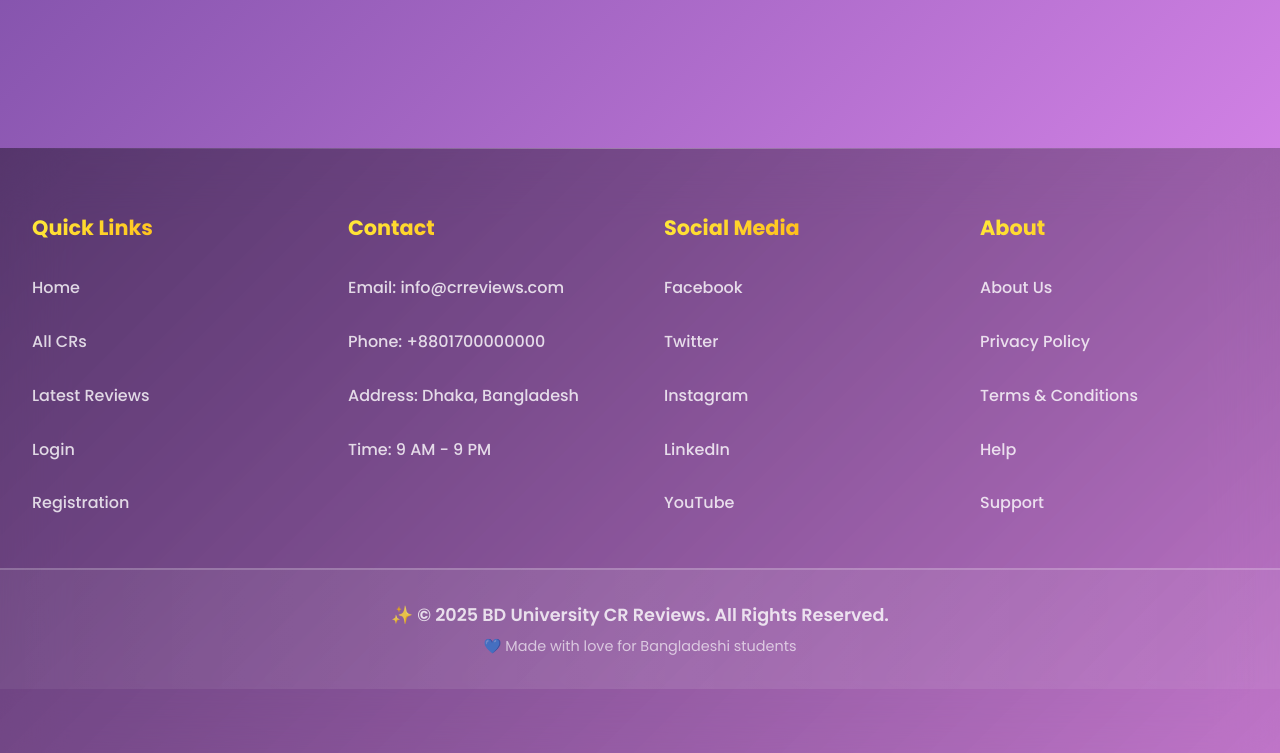
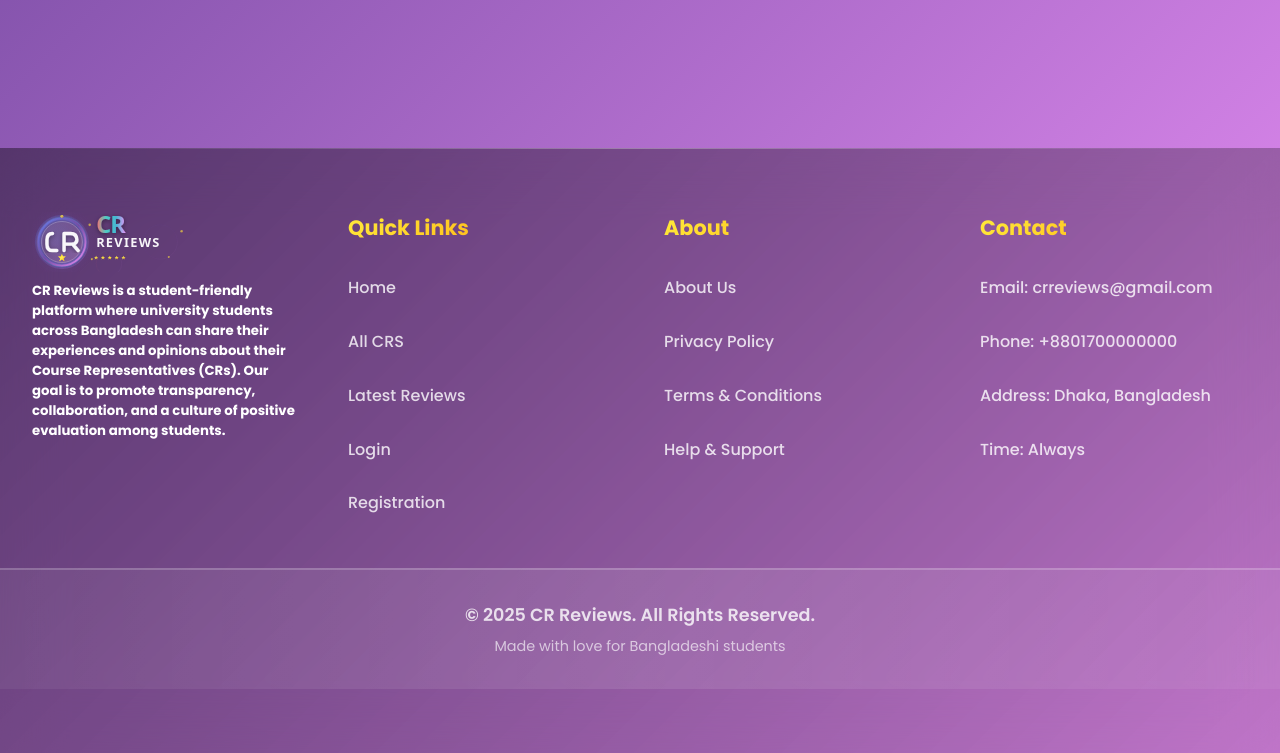
Before and after one commit to MNR-Tushar/crreviews, a Django app: page /all_cr/ in a window 1280 px wide. Shown: the part 2664-3417 px from the top of the page. Run offline with Django 5.2, Linux system fonts and the light colour scheme; data comes from the database, SQL or seed files in the repository; both versions use the stored data as it was after the commit.

Commit message:
footer is working...

```diff
--- a/templates/footer.html
+++ b/templates/footer.html
@@ -1,43 +1,47 @@
+{% load static %}
 <footer class="footer">
         <div class="footer-content">
+
+            <div class="footer-section">
+                <h2><img src="{% static 'logo.svg' %}" alt="CR Reviews" style="height: 60px; margin-right: 10px;"></h2>
+                <h5 style=" font-weight:200px ">CR Reviews is a student-friendly platform where university students across Bangladesh can share their experiences and opinions about their Course Representatives (CRs). Our goal is to promote transparency, collaboration, and a culture of positive evaluation among students.</h5>
+
+            </div>
+
             <div class="footer-section">
                 <h3>Quick Links</h3>
                 <a href="{% url 'home' %}">Home</a>
-                <a href="{% url 'all_cr' %}">All CRs</a>
+                <a href="{% url 'all_cr' %}">All CRS</a>
                 <a href="{% url 'latest_reviews' %}"> Latest Reviews</a>
+                {% if not user.is_authenticated %}
                 <a href="{% url 'login' %}">Login</a>
                 <a href="{% url 'registration' %}"> Registration</a>
+                {% endif %}
             </div>
-            <div class="footer-section">
-                <h3>Contact</h3>
-                <a href="mailto:info@crreviews.com"> Email: info@crreviews.com</a>
-                <a href="tel:+8801700000000"> Phone: +8801700000000</a>
-                <a href="#"> Address: Dhaka, Bangladesh</a>
-                <a href="#"> Time: 9 AM - 9 PM</a>
-            </div>
-            <div class="footer-section">
-                <h3>Social Media</h3>
-                <a href="#"> Facebook</a>
-                <a href="#"> Twitter</a>
-                <a href="#"> Instagram</a>
-                <a href="#"> LinkedIn</a>
-                <a href="#"> YouTube</a>
-            </div>
+
             <div class="footer-section">
                 <h3>About</h3>
                 <a href="#"> About Us</a>
                 <a href="#"> Privacy Policy</a>
                 <a href="#"> Terms & Conditions</a>
-                <a href="#"> Help</a>
-                <a href="#"> Support</a>
+                <a href="#"> Help & Support</a>
             </div>
+
+             <div class="footer-section">
+                <h3>Contact</h3>
+                <a href="mailto:info@crreviews.com"> Email: crreviews@gmail.com</a>
+                <a href="tel:+8801700000000"> Phone: +8801700000000</a>
+                <a href="#"> Address: Dhaka, Bangladesh</a>
+                <a href="#"> Time: Always</a>
+            </div>
+
         </div>
         <div style="text-align: center; padding: 2rem; border-top: 2px solid rgba(255,255,255,0.2); margin-top: 2rem; color: rgba(255,255,255,0.8); background: linear-gradient(90deg, rgba(255,255,255,0.05), rgba(255,255,255,0.1), rgba(255,255,255,0.05));">
             <p style="font-size: 1.1rem; font-weight: 600;">
-                ✨ © 2025 BD University CR Reviews. All Rights Reserved.
+                © 2025 CR Reviews. All Rights Reserved.
             </p>
             <p style="margin-top: 0.5rem; font-size: 0.9rem; opacity: 0.8;">
-                💙 Made with love for Bangladeshi students
+                Made with love for Bangladeshi students
             </p>
         </div>
     </footer>
```
Also changed, not shown: db.sqlite3.
